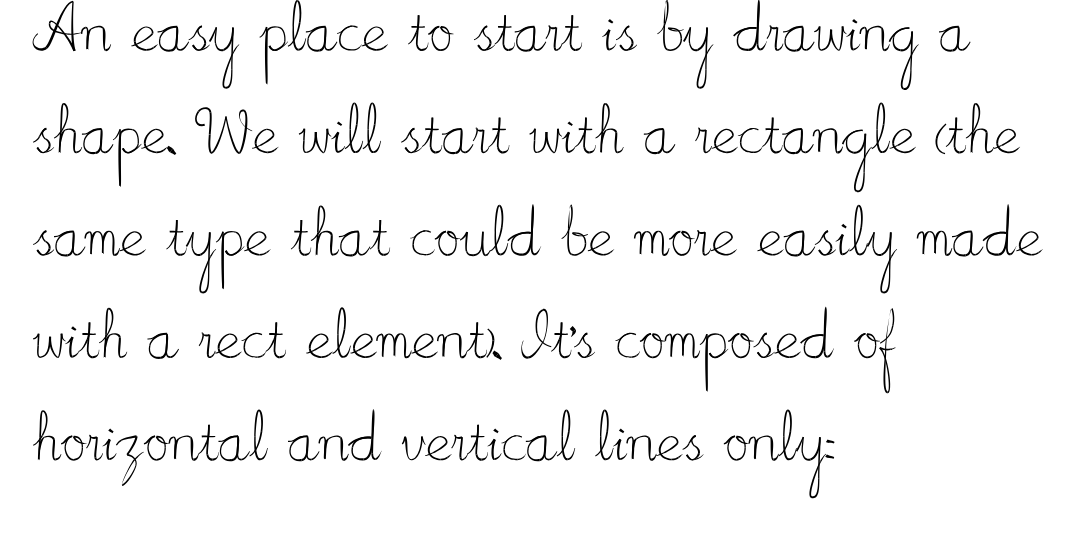
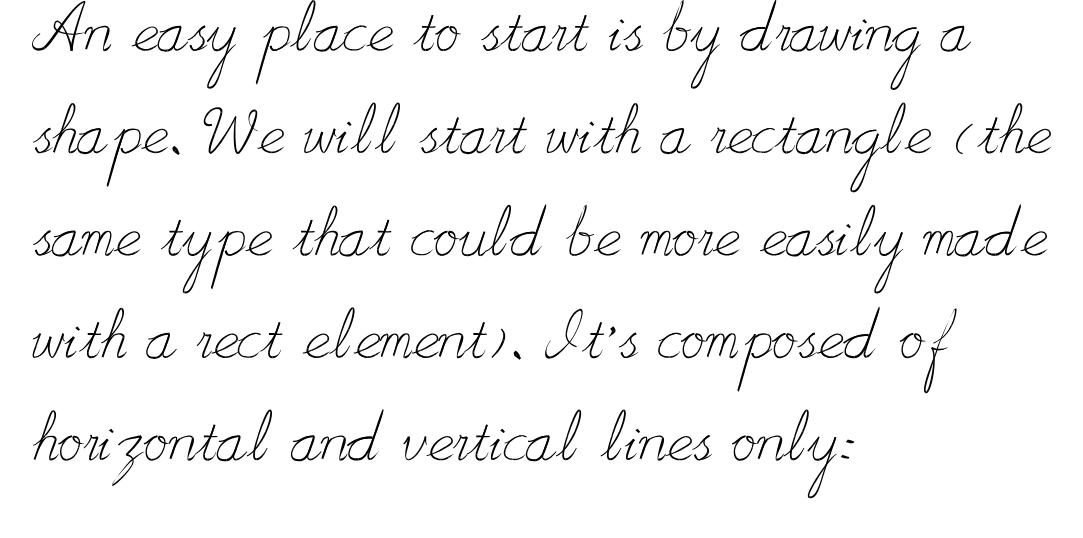
Before and after one commit to jyh1/cgh, a React (Create React App) app: page / in a window 1280 px wide. Shown: the top 538 px of the page, without its empty margins (18-1101 px from the left). Built offline with nearby package versions, Linux system fonts and the light colour scheme.

Commit message:
add style

```diff
--- a/src/App.tsx
+++ b/src/App.tsx
@@ -40,7 +40,16 @@ class App extends React.Component<{}, {curr: number}>{
     // }
     // const char = new C.CharacterObj(F.defaultFont[c])
     const txt = "An easy place to start is by drawing a shape. We will start with a rectangle (the same type that could be more easily made with a <rect> element). It's composed of horizontal and vertical lines only:"
-    const word = new ParagraphObj(txt, {origin: new Vec(0, 0), unitWidth: 1, chrDist: 0, wordDist: 0.8, lineWidth: 40, lineHeight: 4})
+    const word = new ParagraphObj(txt,
+      {origin: new Vec(0, 0)
+        , unitWidth: 1
+        , chrDist: 0
+        , wordDist: 0.8
+        , lineWidth: 40
+        , lineHeight: 4
+        , pnctDist: 0.2
+        , slackness: 0.3
+      })
     return (
       <div className="App">
         <div className="App">
--- a/src/font/types.ts
+++ b/src/font/types.ts
@@ -35,4 +35,6 @@ export type RenderConfig = {
   , wordDist: number
   , lineWidth: number
   , lineHeight: number
+  , pnctDist: number
+  , slackness: number
 }
--- a/src/font/words.tsx
+++ b/src/font/words.tsx
@@ -55,17 +55,22 @@ export class CharacterObj {
 export class WordObj {
     characters: CharacterObj[]
     width: number
-    constructor(cs: string, unitWidth: number, chrDist: number){
+    constructor(cs: string, unitWidth: number, chrDist: number, pnctDist: number, slackness: number){
         let offset = new Vec(0, 0)
         this.characters = []
         for(let i = 0; i < cs.length; i+=1){
             const c = cs.charAt(i)
             if (c in F.defaultFont){
                 const chr = new CharacterObj(F.defaultFont[c], unitWidth)
+                chr.strokes.mapPoints(v => new Vec(v.x - v.y * slackness, v.y))
                 const [min, max] = chr.strokes.getBoundingBox()
                 offset.x -= min.x
+                const chrType = chr.getType()
+                if (chrType == "punctuation"){
+                    offset.x += pnctDist
+                }
                 chr.strokes.mapPoints(v => v.add(offset))
-                offset.x = offset.x + max.x + chrDist
+                offset.x = offset.x + max.x + chrDist + (chrType == "punctuation"? pnctDist : 0)
                 this.characters.push(chr)
             } else {
                 console.log("Not found character: ", c)
@@ -91,7 +96,7 @@ export class ParagraphObj {
     constructor(txt: string, config: T.RenderConfig){
         let offset = new Vec(config.origin.x, config.origin.y)
         this.words = txt.split(" ").map( w => {
-            const word = new WordObj(w, config.unitWidth, config.chrDist)
+            const word = new WordObj(w, config.unitWidth, config.chrDist, config.pnctDist, config.slackness)
             if (word.width + offset.x > config.lineWidth){
                 offset.x = config.origin.x
                 offset.y += config.lineHeight
```
